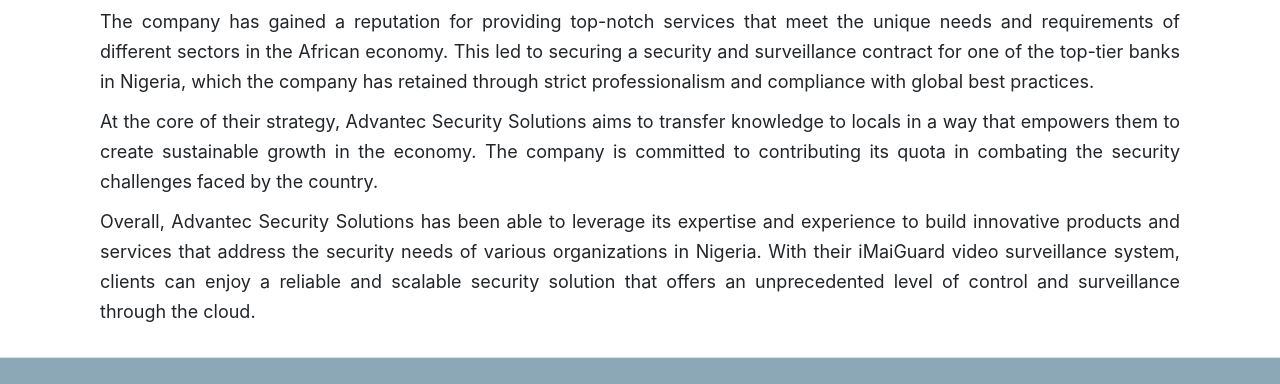
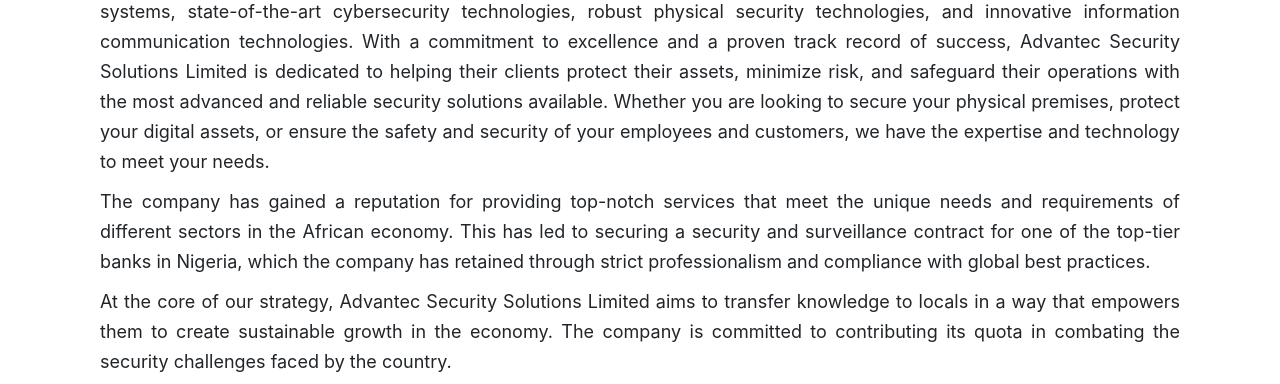
Before and after one commit to Esetobore/ImaiGaurD, a plain HTML site: page about.html in a window 1280 px wide. Shown: the part 282-666 px from the top of the page. Drawn offline with nearby package versions, Linux system fonts and the light colour scheme.

Commit message:
Ese Commit

```diff
--- a/about.html
+++ b/about.html
@@ -228,20 +228,26 @@
         <article class="container text-justify">
           <h2 class="text-dark">About Us</h2>
           <article>
-            Lorem ipsum dolor sit amet consectetur adipisicing elit. Voluptatibus ex pariatur error quis accusantium,
-            exercitationem, quae aliquam officiis neque corporis rerum animi enim reiciendis veritatis, beatae harum blanditiis
-            consectetur? Similique.
+            Advantec Security Solutions Limited is a leading provider of security technologies, specializing in a diverse range of
+            cutting-edge solutions. Our offerings encompass a wide variety of technologies including advanced surveillance and
+            monitoring systems, state-of-the-art cybersecurity technologies, robust physical security technologies, and innovative
+            information communication technologies. With a commitment to excellence and a proven track record of success, Advantec
+            Security Solutions Limited is dedicated to helping their clients protect their assets, minimize risk, and safeguard
+            their operations with the most advanced and reliable security solutions available. Whether you are looking to secure
+            your physical premises, protect your digital assets, or ensure the safety and security of your employees and customers,
+            we have the expertise and technology to meet your needs.
           </article>
           <article>
             The company has gained a reputation for providing top-notch services
             that meet the unique needs and requirements of different sectors in
-            the African economy. This led to securing a security and
+            the African economy. This has led to securing a security and
             surveillance contract for one of the top-tier banks in Nigeria,
             which the company has retained through strict professionalism and
             compliance with global best practices.
+
           </article>
           <article>
-            At the core of their strategy, Advantec Security Solutions aims to
+            At the core of our strategy, Advantec Security Solutions Limited aims to
             transfer knowledge to locals in a way that empowers them to create
             sustainable growth in the economy. The company is committed to
             contributing its quota in combating the security challenges faced by
@@ -250,10 +256,10 @@
           <article>
             Overall, Advantec Security Solutions has been able to leverage its
             expertise and experience to build innovative products and services
-            that address the security needs of various organizations in Nigeria.
-            With their iMaiGuard video surveillance system, clients can enjoy a
+            that address the security needs of various organizations in Afria.
+            With our iMaiGuard solution systems, clients can enjoy a
             reliable and scalable security solution that offers an unprecedented
-            level of control and surveillance through the cloud.
+            level of control and surveillance that is catered to every single clients needs.
           </article>
         </article>
       </div>
```
